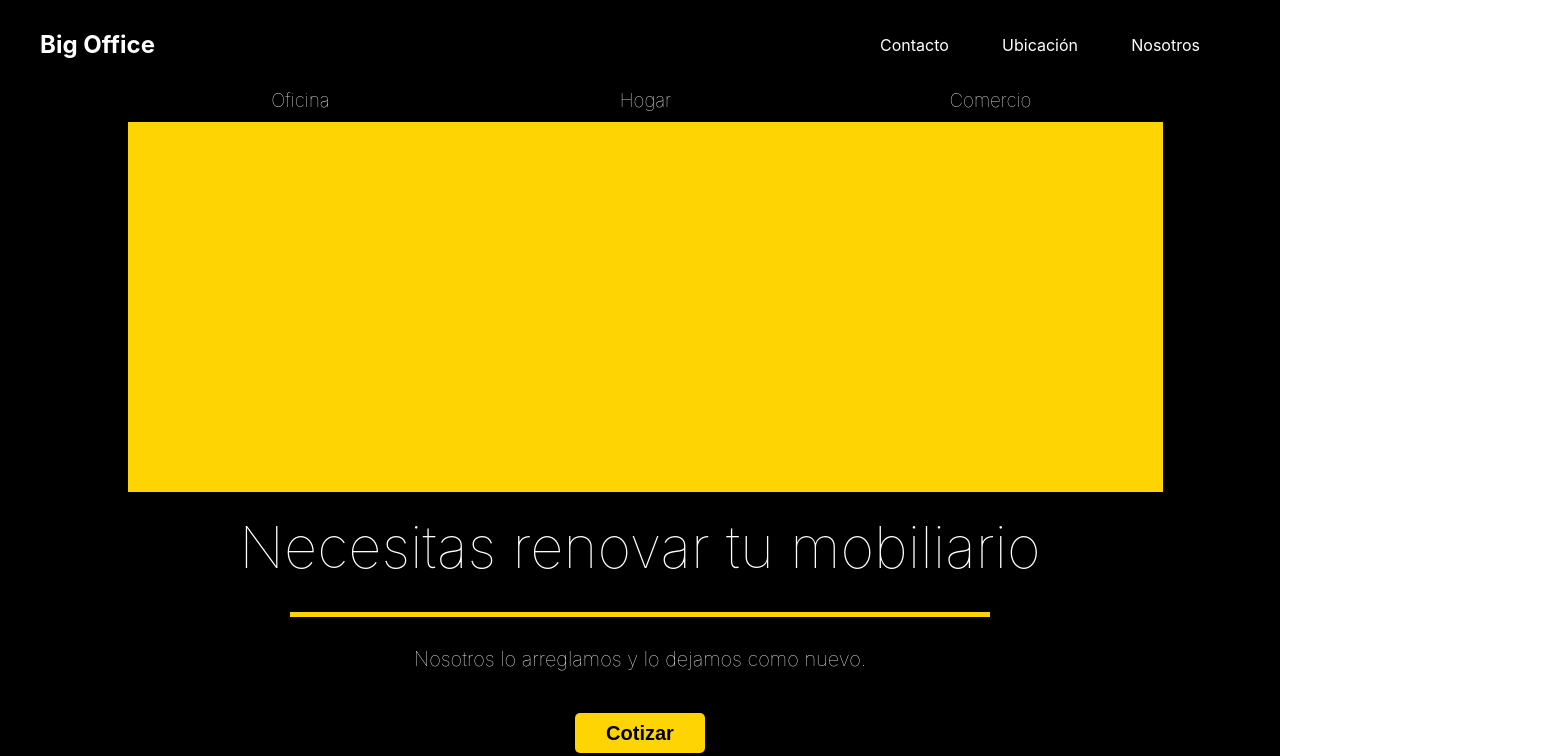
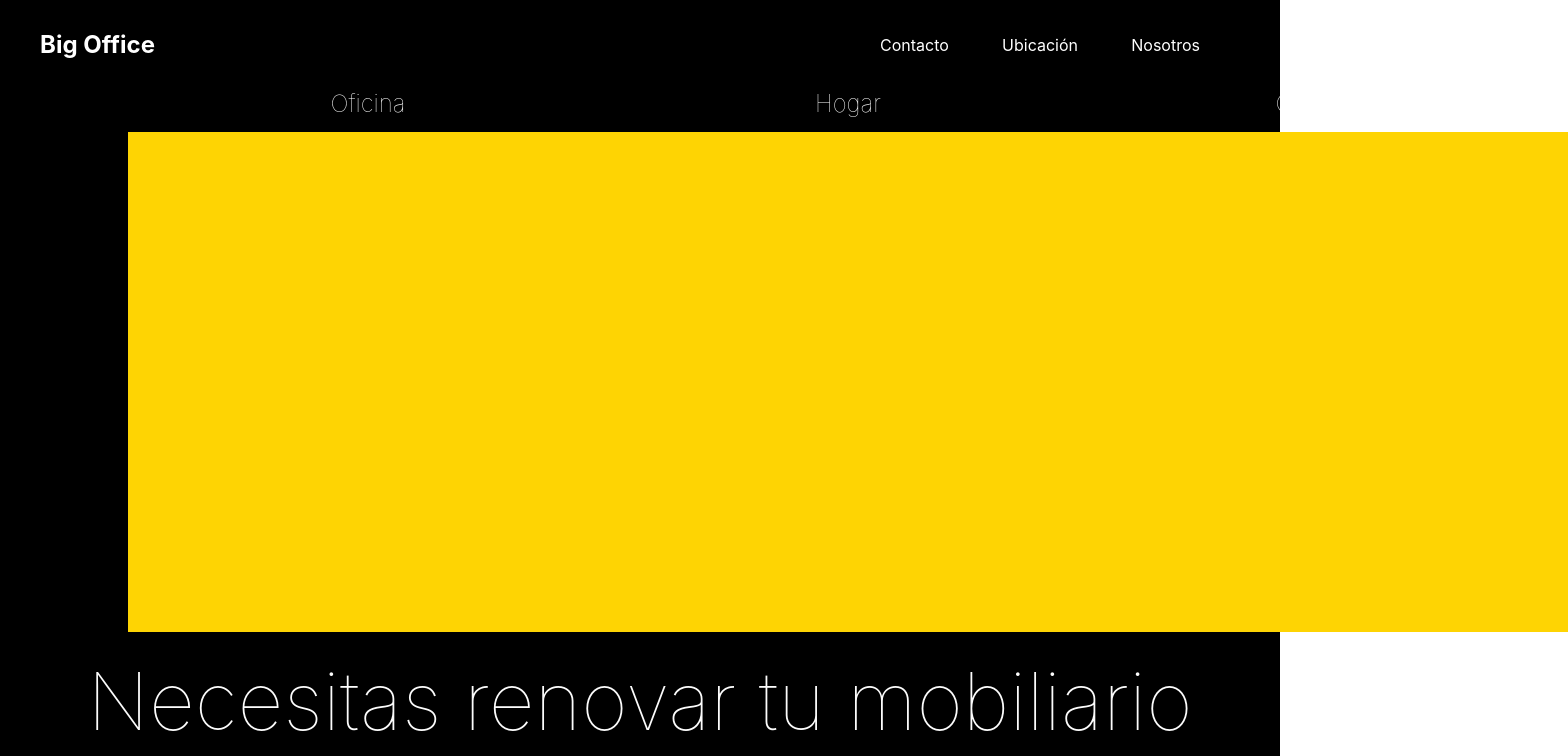
Before and after one commit to chrisval-byte/big-office, a React (Create React App) app: page /reparaciones in a window 1280 px wide. Shown: the top 756 px of the page, 1568 px wide, since content can reach past the window. Built offline with nearby package versions, Linux system fonts and the light colour scheme.

Commit message:
Se agrego un nuevo breakpoint, trabajarlo un poco mas

```diff
--- a/src/components/common/ImageContainers/styles.css
+++ b/src/components/common/ImageContainers/styles.css
@@ -1,4 +1,25 @@
-@media screen and (min-width: 992px){
+@media screen and (min-width: 1200px){
+    .image-container{
+        display: flex;
+        flex-direction: column;
+        align-items: center;
+    }
+
+    .image-container h3{
+        margin-bottom: 14px;
+        font-weight: lighter;
+        color: white;
+        font-size: 24px;
+    }
+
+    .image-box{
+        width: 480px;
+        height: 500px;
+        background: #fed403;
+    }
+}
+
+@media screen and (min-width: 992px) and (max-width: 1199px){
     .image-container{
         display: flex;
         flex-direction: column;
--- a/src/views/ReparacionPage/components/IntroSection/styles.css
+++ b/src/views/ReparacionPage/components/IntroSection/styles.css
@@ -1,4 +1,47 @@
-@media screen and (min-width: 992px){
+@media only screen and (min-width: 1200px){
+    *{
+        margin: 0;
+        padding: 0;
+    }
+
+    .rep-container{
+        background: black;
+        padding-bottom: 50px;
+    }
+
+    .intro-rep-section{
+        width: 100%;
+        height: auto;
+        background: black;
+        display: flex;
+        flex-direction: column;
+        align-items: center;
+    }
+
+    .images-intro{
+        width: 80%;
+        height: auto;
+        display: flex;
+        justify-content: space-between;
+        margin-bottom: 20px;
+    }
+
+    .title-rep{
+        color: #fcfcfc;
+        font-weight: lighter;
+        font-size: 80px;
+        margin-bottom: 30px;
+    }
+
+    .subtitle-rep{
+        color: white;
+        font-weight: lighter;
+        font-size: 32px;
+        margin-bottom: 42px;
+    }
+}
+
+@media only screen and (min-width: 992px) and (max-width: 1199px){
     *{
         margin: 0;
         padding: 0;
```
